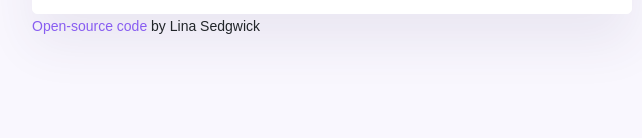
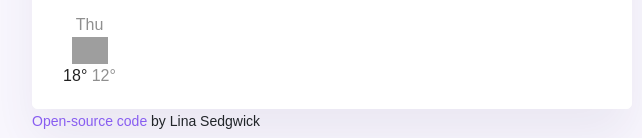
Before and after one commit to linasedgwick/weather-app, a plain HTML site: page index.html in a window 1280 px wide. Shown: the part 192-330 px from the top of the page, without its empty margins (308-950 px from the left). Drawn offline with nearby package versions, Linux system fonts and the light colour scheme; no server answers; grey boxes are pictures that could not be loaded.

Commit message:
Added forecast in HTML and CSS

```diff
--- a/index.html
+++ b/index.html
@@ -69,6 +69,23 @@
               </ul>
             </div>
           </div>
+          <div class="weather-forecast">
+            <div class="row">
+              <div class="col-2">
+                <div class="weather-forecast-date">Thu</div>
+                <img
+                  src="http://openweathermap.org/img/wn/10d@2x.png"
+                  alt=""
+                  width="36"
+                  class="forecast-img"
+                />
+                <div class="weather-forecast-temperature">
+                  <span class="weather-forecast-temperature-max"> 18° </span>
+                  <span class="weather-forecast-temperature-min"> 12° </span>
+                </div>
+              </div>
+            </div>
+          </div>
         </div>
         <small>
           <a href="https://github.com/linasedgwick/weather-app" target="_blank"
--- a/src/style.css
+++ b/src/style.css
@@ -54,6 +54,10 @@ a {
 .tempDisplay {
   display: inline;
 }
+.forecast-img {
+  display: block;
+  margin: 0 auto;
+}
 .weather-temperature img {
   margin-right: 5px;
   height: 64px;
@@ -81,6 +85,18 @@ a {
 .weather-temperature .active:hover {
   text-decoration: none;
 }
+
+.weather-forecast {
+  margin-top: 20px;
+  text-align: center;
+  color: rgb(33, 33, 33);
+}
+.weather-forecast-date,
+.weather-forecast-temperature-min {
+  font-size: 16px;
+  opacity: 0.5;
+}
+
 #description {
   text-transform: capitalize;
 }
```
